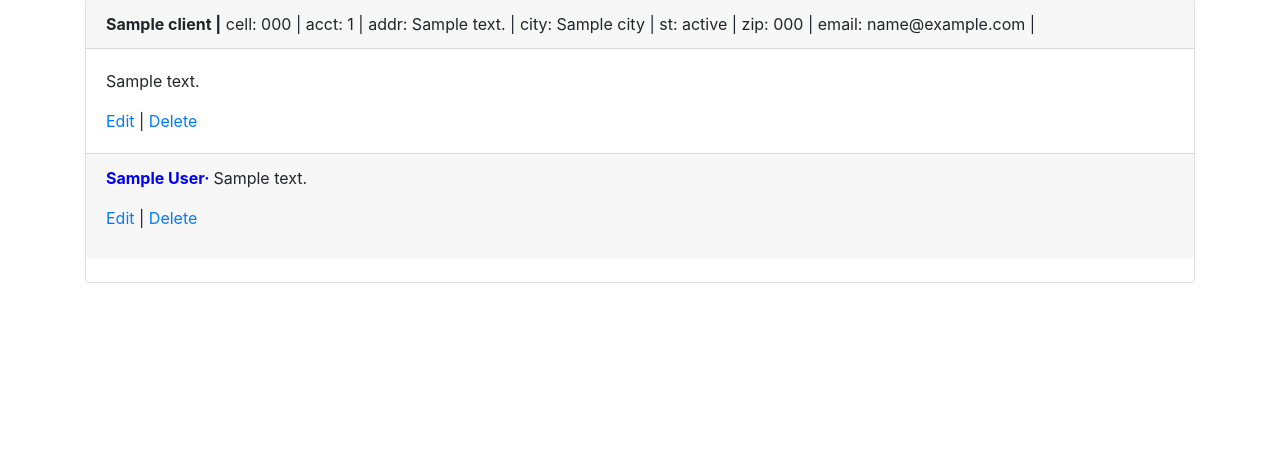
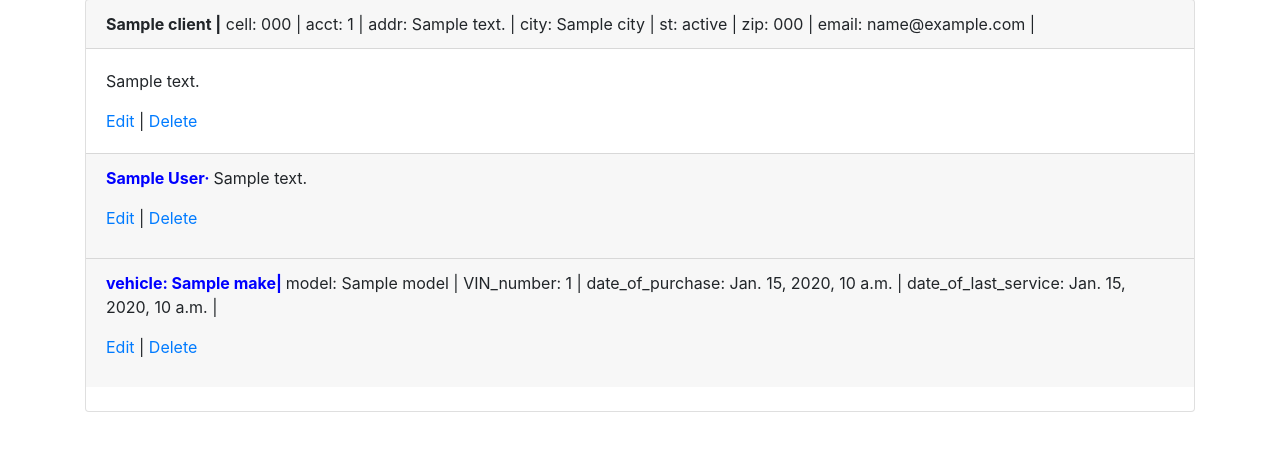
Before and after one commit to jaswinder-kaur/Assign1_ISQA8210, a Django app: template clientms/templates/client_list.html in a window 1280 px wide. Shown: the part 81-532 px from the top of the page. Run offline with Django 3.2, Linux system fonts and the light colour scheme; the template is opened without the code that fills it: most values are stand-ins (such as "Sample title", 1, 10 or a date in 2020); some libraries are stand-ins or nearby versions.

Commit message:
Update client_list.html

```diff
--- a/clientms/templates/client_list.html
+++ b/clientms/templates/client_list.html
@@ -31,7 +31,19 @@
         <p><a href="{% url 'client_edit' client.pk %}">Edit</a> | <a href="{% url
   'client_delete' client.pk %}">Delete</a></p>
     </div>
+ <div class="card-footer">
+   {% for vehicle in client.vehicles.all %}
+   <p>
+      <span class="font-weight-bold" style="color: blue">vehicle: {{ vehicle.make }}| </span>
+    <span class="font-muted">model: {{ vehicle.model }} | </span>
+        <span class="font-muted">VIN_number: {{ vehicle.VIN_number }} | </span>
+        <span class="font-muted">date_of_purchase: {{vehicle.date_of_purchase }} | </span>
+        <span class="font-muted-">date_of_last_service: {{ vehicle.date_of_last_service}} | </span>
+   </p>
 
+   <p><a href="{% url 'vehicle_edit' vehicle.pk %}">Edit</a> | <a href="{% url 'vehicle_delete' vehicle.pk %}">Delete</a></p>
+       {% endfor %}
+   </div>
     <br />
   {% endfor %}
 {% endblock content %}
```
